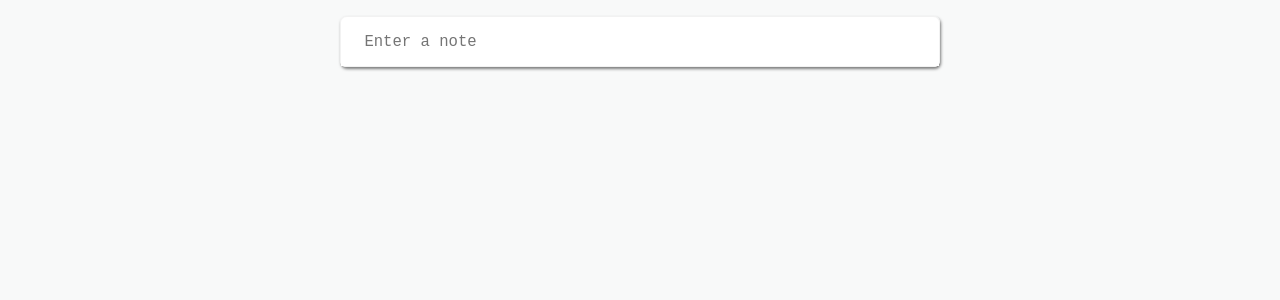
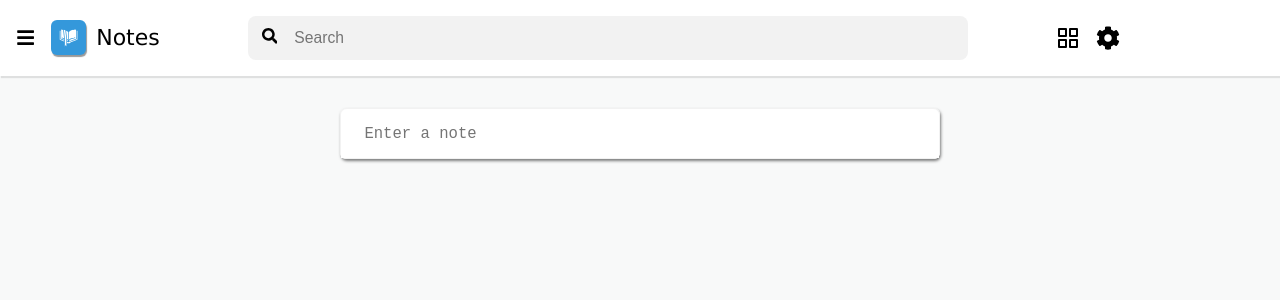
Before and after one commit to fcarlosdev/react-notes, a React (Create React App) app: page / in a window 1280 px wide. Shown: the top 300 px of the page. Built offline with nearby package versions, Linux system fonts and the light colour scheme.

Commit message:
Creating the NavBar component.

```diff
--- a/package.json
+++ b/package.json
@@ -8,6 +8,7 @@
     "@testing-library/user-event": "^7.1.2",
     "react": "^16.12.0",
     "react-dom": "^16.12.0",
+    "react-icons": "^3.9.0",
     "react-scripts": "3.4.0"
   },
   "scripts": {
--- a/src/App.css
+++ b/src/App.css
@@ -21,81 +21,8 @@ code {
     monospace;
 }
 
-
 .App {
-  padding: 1em;
   display: flex;
   flex-direction: column;
-  /* border: 10px solid #ccc; */
   background-color: #F8F9F9;
 }
-
-.form-note {
-  width: 600px;
-  display: flex;
-  margin: 0 auto;
-  flex-direction: column;
-  border: 1px solid #f2f2f2;
-  border-radius: 6px;
-  box-shadow: 1px 2px 3px 0 rgba(0,0,0,.5);
-  box-sizing: border-box;
-}
-
-[name="title"], [name="content"] {
-  border: none;
-  outline: none;
-  font-size: 1.2em;
-}
-
-[name="title"] {
-  padding: 1em;
-  border-radius: 6px 6px 0 0;
-  display: none;
-}
-
-[name="content"] {
-  resize: none;
-  padding: 1em 1.5em;
-  border-radius: 6px 6px 0 0;
-  overflow: hidden;
-}
-
-.form-footer {
-  display: none;
-  padding: .5em 1em;
-  justify-content: flex-end;
-  background-color: #fff;
-}
-
-#bt-close {
-  padding: .5em 1em;
-  border: none;
-  font-size: 1em;
-  background-color: #fff;
-}
-
-#bt-close:hover {
-  cursor: pointer;
-  background-color: #f2f2f2;
-}
-
-.notes {
-  width: 600px;
-  margin: 20px auto;
-  /* border: 1px solid #ccc; */
-  box-sizing: border-box;
-  padding: 1em 0;
-  display: flex;
-  flex-direction: column;
-}
-
-.note {
-  padding: 1em;
-  background-color: white;
-  border: 1px solid #f2f2f2;
-  margin-bottom: 20px;
-}
-
-.note-title {
-  padding: .5em 0;
-}
--- a/src/App.js
+++ b/src/App.js
@@ -1,7 +1,8 @@
 import React, { useRef, useState } from "react";
 import "./App.css";
-import AddNote from "./components/AddNote";
-import NoteList from "./components/NoteList";
+import AddNote from "./components/add_note/AddNote";
+import NoteList from "./components/note_list/NoteList";
+import NavBar from "./components/navbar/NavBar";
 
 function App() {
   const [notes, setNotes] = useState([]);
@@ -21,10 +22,7 @@ function App() {
   };
 
   document.addEventListener("click", e => {
-
-    let action = (e.target.classList[0] === "App" ||
-                  e.target.getAttribute("id") === "bt-close") ? "close" : "open";
-
+    let action = (e.target.parentElement.classList[0] === "form-note") ? "open" : "close";
     controlFormResize(action);
   });
 
@@ -39,6 +37,7 @@ function App() {
 
   return (
     <div className="App">
+      <NavBar />
       <AddNote
         submit={handleSubmit}
         refs={{
--- a/src/components/AddNote.js
+++ b/src/components/add_note/AddNote.js
@@ -1,4 +1,6 @@
 import React, { useState } from "react";
+
+import "./addnote.css";
 
 export default function AddNote({submit,refs:{titleRef, contentRef, footerRef}}) {
   const [title, setTitle] = useState("");
--- /dev/null
+++ b/src/components/add_note/addnote.css
@@ -0,0 +1,48 @@
+.form-note {
+    width: 600px;
+    display: flex;
+    margin: 0 auto;
+    flex-direction: column;
+    border: 1px solid #f2f2f2;
+    border-radius: 6px;
+    box-shadow: 1px 2px 3px 0 rgba(0,0,0,.5);
+    box-sizing: border-box;
+  }
+
+  [name="title"], [name="content"] {
+    border: none;
+    outline: none;
+    font-size: 1.2em;
+  }
+
+  [name="title"] {
+    padding: 1em;
+    border-radius: 6px 6px 0 0;
+    display: none;
+  }
+
+  [name="content"] {
+    resize: none;
+    padding: 1em 1.5em;
+    border-radius: 6px 6px 0 0;
+    overflow: hidden;
+  }
+
+  .form-footer {
+    display: none;
+    padding: .5em 1em;
+    justify-content: flex-end;
+    background-color: #fff;
+  }
+
+  #bt-close {
+    padding: .5em 1em;
+    border: none;
+    font-size: 1em;
+    background-color: #fff;
+  }
+
+  #bt-close:hover {
+    cursor: pointer;
+    background-color: #f2f2f2;
+  }
--- /dev/null
+++ b/src/components/navbar/NavBar.js
@@ -0,0 +1,36 @@
+import React from "react";
+
+import { FaBars, FaSearch, FaCog } from "react-icons/fa";
+import { GiBookmarklet } from "react-icons/gi";
+import { FiGrid } from "react-icons/fi";
+
+import "./navbar.css";
+
+
+export default function NavBar() {
+  return (
+    <div className="nav-bar">
+      <div className="nav-left">
+        <FaBars />
+        <div className="logo">
+          <span className="logo-img">
+            <GiBookmarklet />
+          </span>
+          <span className="logo-text">Notes</span>
+        </div>
+      </div>
+      <div className="search-box">
+        <div className="s-form">
+        <form className="form-search">
+          <button className="search-btn"><FaSearch /></button>
+          <input type="text" className="search-field" placeholder="Search" />
+        </form>
+        </div>
+      </div>
+      <div className="buttons">
+        <div className="op-button"> <FiGrid /> </div>
+        <div className="op-button"> <FaCog /> </div>
+      </div>
+    </div>
+  );
+}
--- /dev/null
+++ b/src/components/navbar/navbar.css
@@ -0,0 +1,120 @@
+/* Generic styles */
+.nav-bar {
+  padding: 1em;
+  display: flex;
+  margin-bottom: 2em;
+  align-items: center;
+  background-color: #fff;
+  box-shadow: 1px 2px 1px 0 rgba(0, 0, 0, 0.1);
+}
+
+/* NavBar left items styles */
+
+.nav-left {
+  display: flex;
+  min-width: 232px;
+  align-items: center;
+  box-sizing: border-box;
+}
+
+.nav-left svg {
+    font-size: 1.2em;
+}
+
+.logo {
+  display: flex;
+  margin-left: 1em;
+  align-items: center;
+}
+
+.logo-img {
+  width: 35px;
+  height: 35px;
+  display: flex;
+  color: #fff;
+  font-size: 1em;
+  font-weight: 600;
+  border-radius: 6px;
+  margin-right: 10px;
+  align-items: center;
+  justify-content: center;
+  background-color: #3498db;
+  box-shadow: 1px 2px 1px rgba(0, 0, 0, 0.4);
+}
+
+.logo-text {
+  font-size: 22px;
+  font-family: Verdana, Geneva, Tahoma, sans-serif;
+}
+
+/* Search box styles */
+
+.search-box {
+  width: 800px;
+  display: flex;
+  font-size: 1.4em;
+  border-radius: 4px;
+  align-items: center;
+  justify-content: space-between;
+}
+
+.s-form {
+  width: 100%;
+  max-width: 100%;
+}
+
+.s-form form {
+  border: none;
+  display: flex;
+  padding: 0.2em;
+  max-width: 720px;
+  align-items: center;
+  background: #f2f2f2;
+  border-radius: 8px;
+}
+
+.search-box input[type="text"] {
+  width: 100%;
+  border: none;
+  padding: 0.5em;
+  outline: none;
+  font-size: 0.7em;
+  background: transparent;
+}
+
+.search-box button {
+  width: 35px;
+  height: 35px;
+  border: none;
+  padding: 0.5em;
+  font-size: 0.7em;
+  border-radius: 50%;
+  background: transparent;
+}
+
+.search-box button:hover {
+  cursor: pointer;
+  background-color: #d7dbdd;
+}
+
+/* Navbar buttons styles */
+
+.buttons {
+  display: flex;
+  align-items: center;
+}
+
+.op-button {
+  height: 40px;
+  width: 40px;
+  display: flex;
+  font-size: 1.5em;
+  border-radius: 50%;
+  align-items: center;
+  justify-content: center;
+}
+
+.op-button:hover {
+  cursor: pointer;
+  background-color: #d7dbdd;
+}
--- a/src/components/NoteList.js
+++ b/src/components/note_list/NoteList.js
@@ -1,4 +1,6 @@
 import React from "react";
+
+import "./notelist.css";
 
 export default function NoteList({notes}) {
   return (
--- /dev/null
+++ b/src/components/note_list/notelist.css
@@ -0,0 +1,19 @@
+.notes {
+    width: 600px;
+    margin: 20px auto;
+    box-sizing: border-box;
+    padding: 1em 0;
+    display: flex;
+    flex-direction: column;
+  }
+
+  .note {
+    padding: 1em;
+    background-color: white;
+    border: 1px solid #f2f2f2;
+    margin-bottom: 20px;
+  }
+
+  .note-title {
+    padding: .5em 0;
+  }
```
Also changed, not shown: 1 other file (tests, documents, lock files or other folders).
